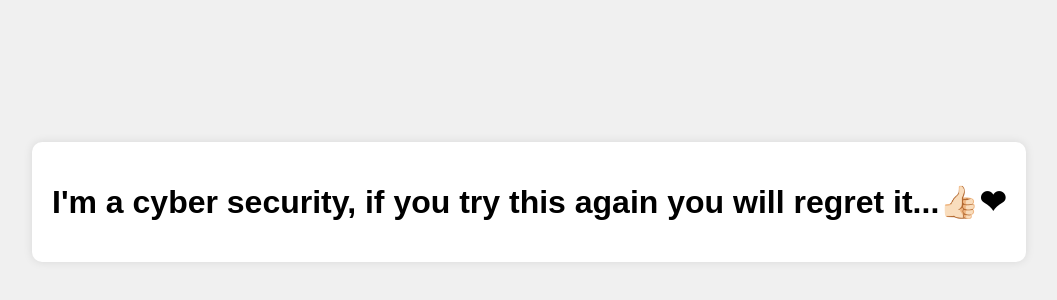
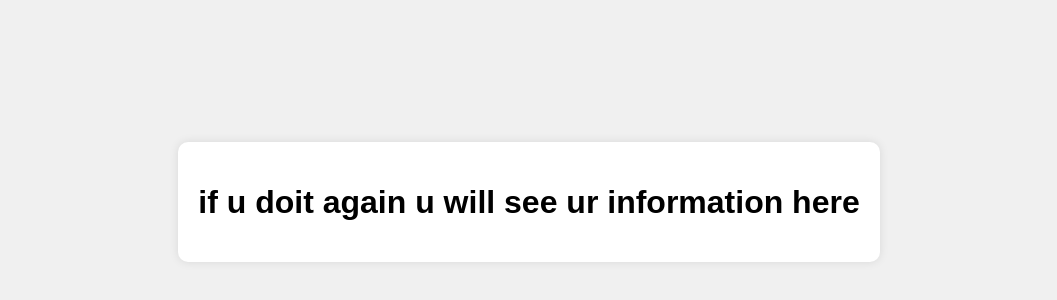
Before and after one commit to OS7T/Fake-link, a plain HTML site: page index.html in a window 1280 px wide. Shown: the part 198-498 px from the top of the page, without its empty margins (111-1168 px from the left). Drawn offline with Linux system fonts and the light colour scheme.

Commit message:
Update index.html

```diff
--- a/index.html
+++ b/index.html
@@ -3,7 +3,7 @@
 <head>
     <meta charset="UTF-8">
     <meta name="viewport" content="width=device-width, initial-scale=1.0">
-    <title>رسالة تحذير</title>
+    <title>Nothing</title>
     <style>
         body {
             font-family: Arial, sans-serif;
@@ -25,7 +25,7 @@
 </head>
 <body>
     <div class="message">
-        <h1>I'm a cyber security, if you try this again you will regret it...👍🏻❤</h1>
+        <h1>if u doit again u will see ur information here </h1>
     </div>
 </body>
 </html>
```
